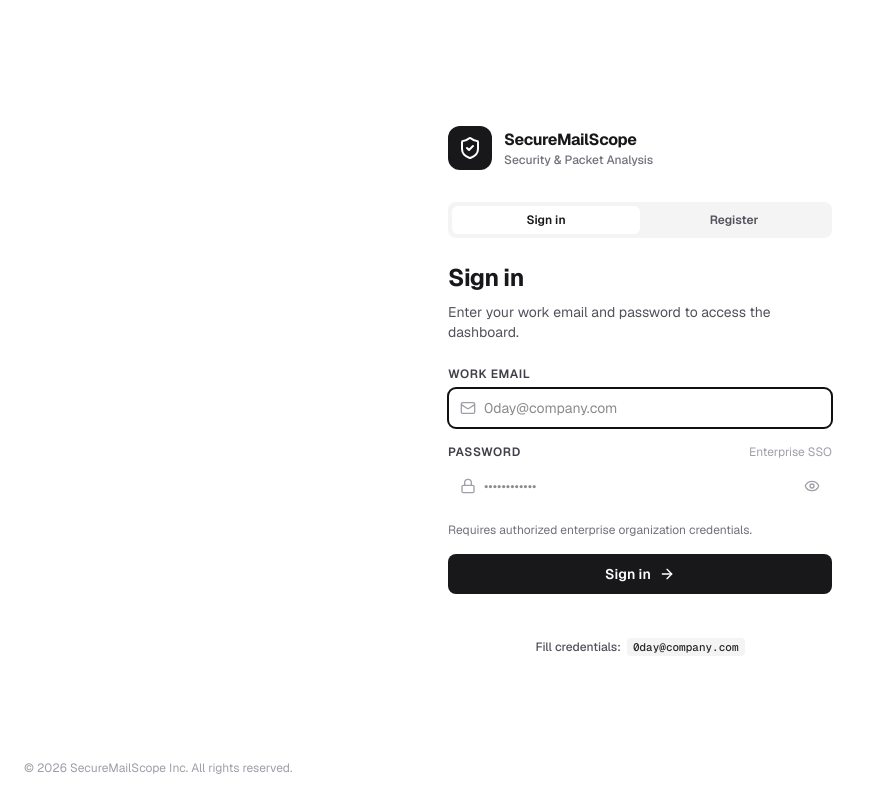
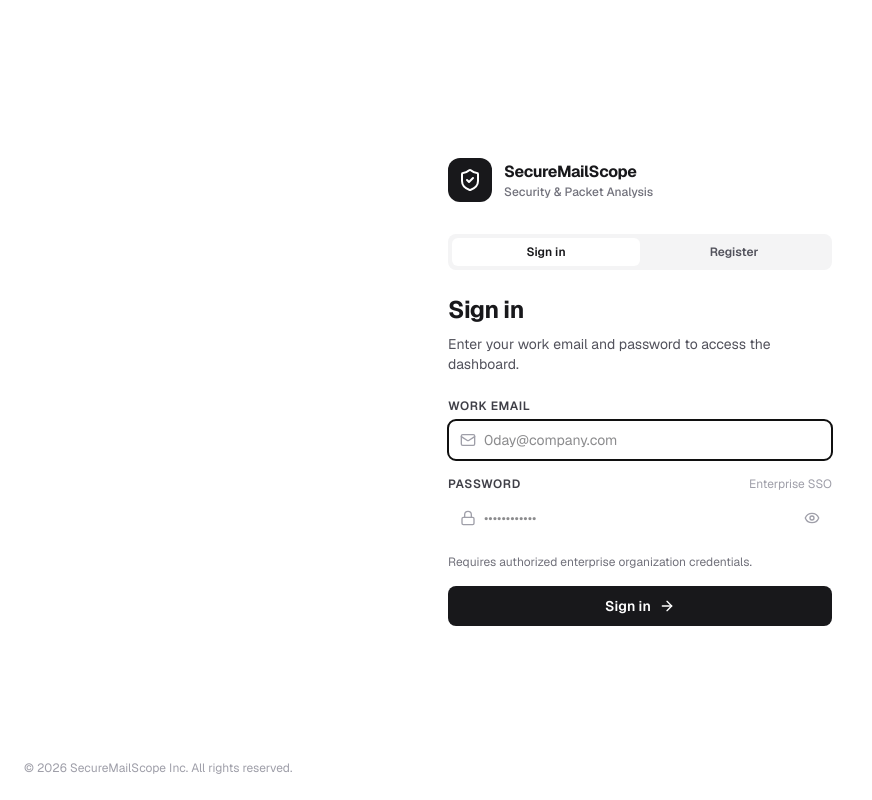
Before and after one commit to Subham12R/securemail-dash, a Next.js app: page /login in a window 1280 px wide. Shown: the whole page, without its empty margins (0-872 px from the left). Built offline with nearby package versions, Linux system fonts and the light colour scheme.

Commit message:
style(home): enhance welcome message and overview text; remove demo credentials button from login form; import AppleSystemAlertBanner in notifications

```diff
--- a/app/pages/home.tsx
+++ b/app/pages/home.tsx
@@ -80,8 +80,8 @@ export default async function HomePage({ range }: { range: "all" | "7d" | "30d"
 
       <section aria-labelledby="metrics-heading" className="space-y-4 p-6">
         <div>
-          <h1 className="text-2xl font-bold tracking-tighter text-zinc-900">Welcome back, {user.display_name}!</h1>
-          <p className="text-sm tracking-tighter text-zinc-500">Here's a quick overview of your activity.</p>
+          <h1 className="text-3xl font-bold tracking-tighter text-zinc-900">Welcome back, <span className="text-amber-500 italic">{user.display_name}</span></h1>
+          <p className="text-2xl font-bold tracking-tighter text-zinc-400">Here's a quick overview of your analysis activity. Don't worry we got you covered.</p>
         </div>
         <div className="flex items-center justify-between gap-4">
           <div>
--- a/components/login/login-form.tsx
+++ b/components/login/login-form.tsx
@@ -283,19 +283,7 @@ export default function LoginForm() {
       </form>
 
       {/* Enterprise Account Quick Fill */}
-      <div className="mt-6 border-t border-zinc-200 pt-4 text-center">
-        <button
-          type="button"
-          onClick={() => handleFillDemo("0day@company.com", "0day@SIH26")}
-          disabled={isSubmitting}
-          className="inline-flex items-center gap-1.5 text-xs font-medium text-zinc-600 hover:text-zinc-900 transition-colors"
-        >
-          <span>Fill credentials:</span>
-          <code className="rounded bg-zinc-100 px-1.5 py-0.5 font-mono text-[11px] text-zinc-800 border border-zinc-200">
-            0day@company.com
-          </code>
-        </button>
-      </div>
+
     </div>
   );
 }
--- a/lib/notifications.ts
+++ b/lib/notifications.ts
@@ -1,4 +1,6 @@
+import React from "react";
 import { toast } from "sonner";
+import { AppleSystemAlertBanner } from "@/components/notifications/apple-system-alert";
 
 export type AlertVariant = "critical" | "warning" | "success" | "info";
 
```
